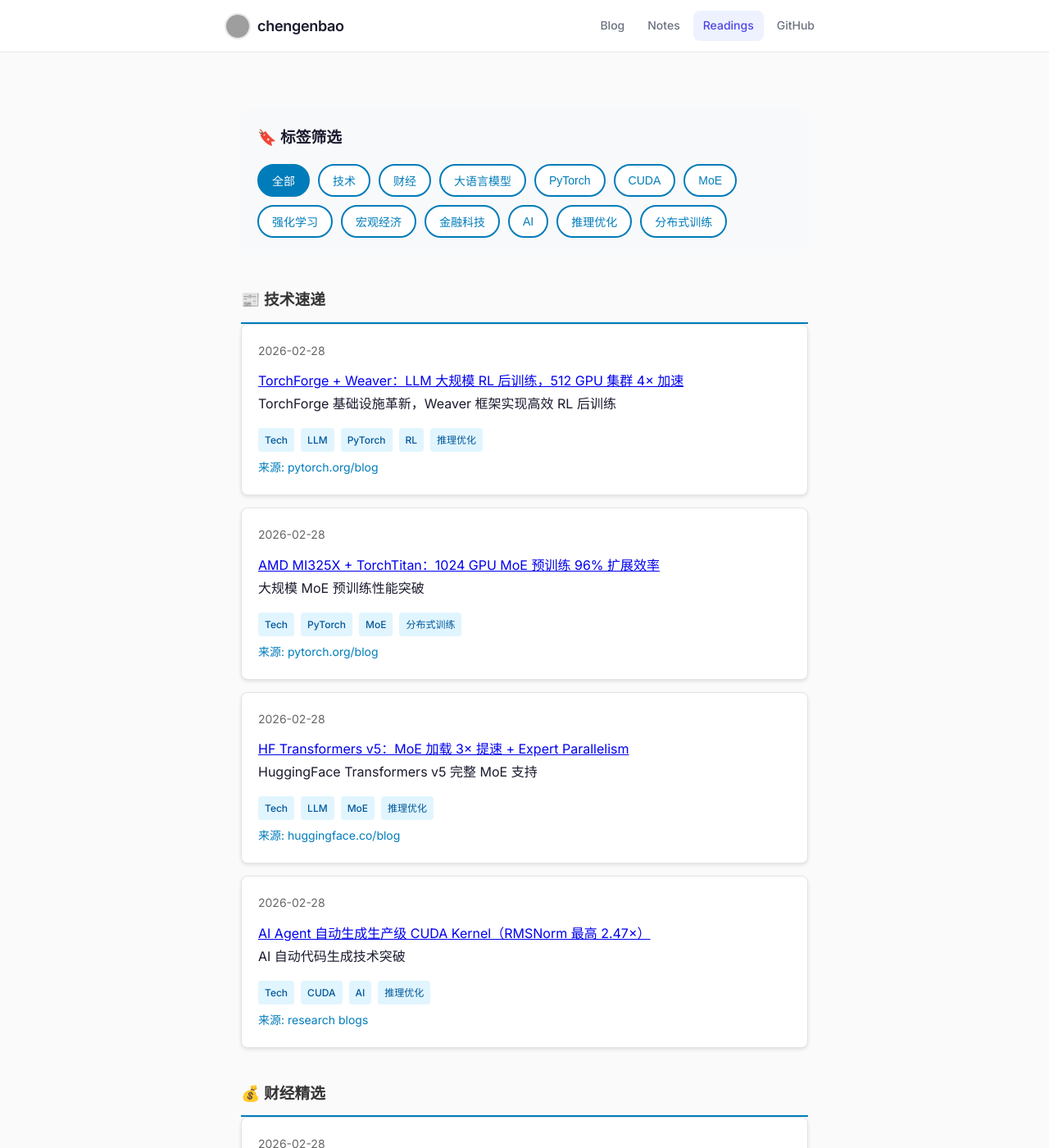
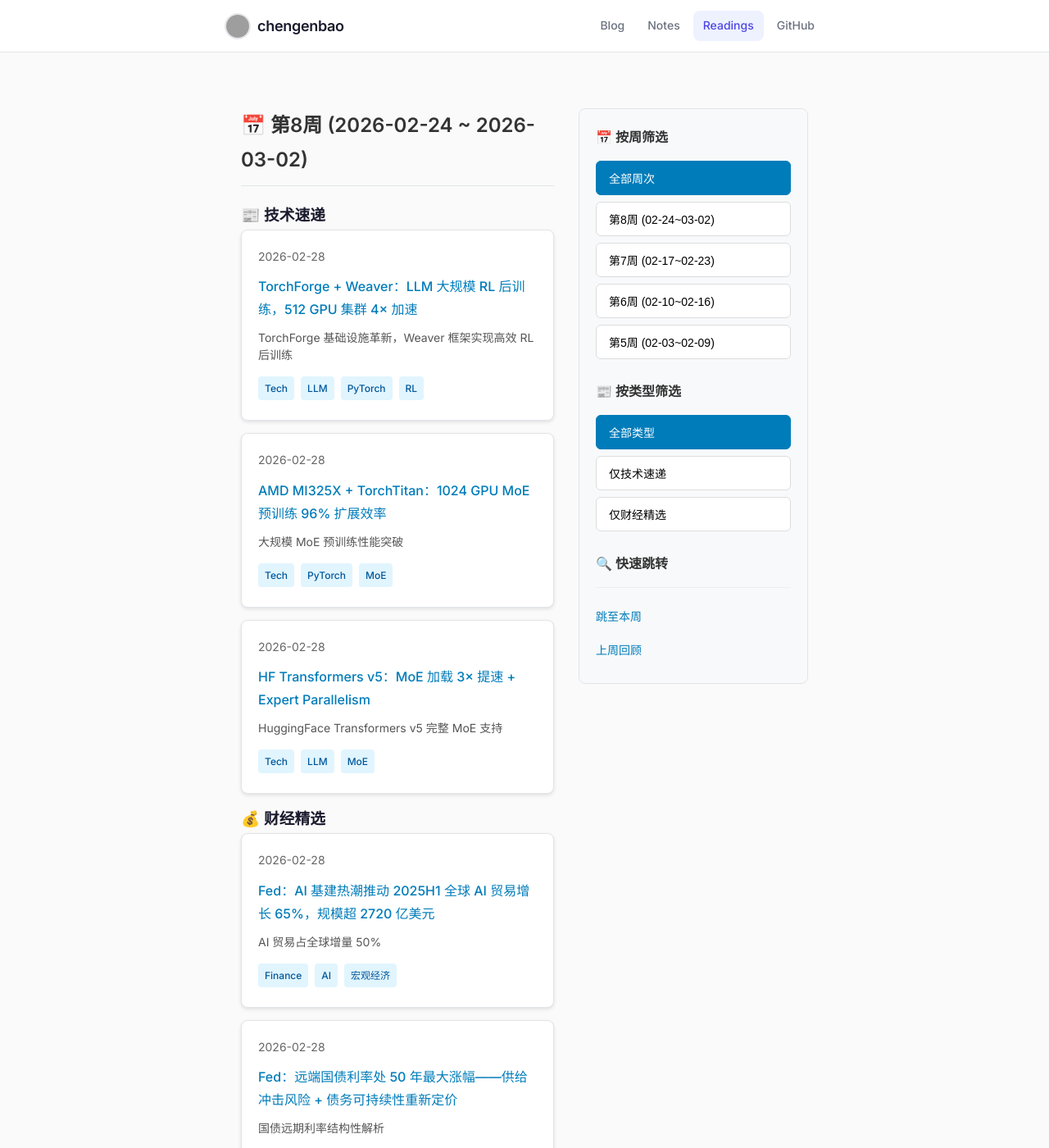
Before and after one commit to chengenbao/chengenbao.github.io, a Jekyll site: the page built from reading-list/index.md, in a window 1280 px wide and 1400 px high. Shown: the whole window at 82% size. Built offline with Jekyll 4.4.1, drawn with Linux system fonts in a browser that asks for light colours; some of the changed text lies outside the part shown; grey boxes are pictures that could not be loaded.

Commit message:
redesign: 改为左右分栏布局，右侧添加按周筛选

```diff
--- a/reading-list/index.md
+++ b/reading-list/index.md
@@ -1,114 +1,282 @@
 ---
 layout: default
-title: "Reading List · 标签筛选版"
+title: "Reading List · 按周筛选版"
 permalink: /reading-list/
 ---
 
-<div class="reading-list-container">
-  <div class="filter-section">
-    <h3>🔖 标签筛选</h3>
-    <div class="tag-filters">
-      <button class="tag-btn active" data-tag="all">全部</button>
-      <button class="tag-btn" data-tag="Tech">技术</button>
-      <button class="tag-btn" data-tag="Finance">财经</button>
-      <button class="tag-btn" data-tag="LLM">大语言模型</button>
-      <button class="tag-btn" data-tag="PyTorch">PyTorch</button>
-      <button class="tag-btn" data-tag="CUDA">CUDA</button>
-      <button class="tag-btn" data-tag="MoE">MoE</button>
-      <button class="tag-btn" data-tag="RL">强化学习</button>
-      <button class="tag-btn" data-tag="宏观经济">宏观经济</button>
-      <button class="tag-btn" data-tag="金融科技">金融科技</button>
-      <button class="tag-btn" data-tag="AI">AI</button>
-      <button class="tag-btn" data-tag="推理优化">推理优化</button>
-      <button class="tag-btn" data-tag="分布式训练">分布式训练</button>
-    </div>
-  </div>
+<div class="reading-list-layout">
+  <!-- 左侧文章列表 -->
+  <div class="articles-section">
+    <div class="week-group" data-week="2026-W08">
+      <h2>📅 第8周 (2026-02-24 ~ 2026-03-02)</h2>
 
-  <div class="content-section">
-    <h3>📰 技术速递</h3>
-    <div class="article-list tech-list">
-      <div class="article-item" data-tags="Tech,LLM,PyTorch,RL,推理优化" data-date="2026-02-28">
+      <h3>📰 技术速递</h3>
+      <div class="article-item" data-type="tech" data-week="2026-W08">
         <div class="article-date">2026-02-28</div>
         <div class="article-title"><a href="/reading-list/2026-02-28-tech/">TorchForge + Weaver：LLM 大规模 RL 后训练，512 GPU 集群 4× 加速</a></div>
         <div class="article-summary">TorchForge 基础设施革新，Weaver 框架实现高效 RL 后训练</div>
-        <div class="article-tags"><span class="tag">Tech</span><span class="tag">LLM</span><span class="tag">PyTorch</span><span class="tag">RL</span><span class="tag">推理优化</span></div>
-        <div><a href="https://pytorch.org/blog" class="source-link" target="_blank">来源: pytorch.org/blog</a></div>
+        <div class="article-tags"><span class="tag">Tech</span><span class="tag">LLM</span><span class="tag">PyTorch</span><span class="tag">RL</span></div>
       </div>
-      <div class="article-item" data-tags="Tech,PyTorch,MoE,分布式训练" data-date="2026-02-28">
+      <div class="article-item" data-type="tech" data-week="2026-W08">
         <div class="article-date">2026-02-28</div>
         <div class="article-title"><a href="/reading-list/2026-02-28-tech/">AMD MI325X + TorchTitan：1024 GPU MoE 预训练 96% 扩展效率</a></div>
         <div class="article-summary">大规模 MoE 预训练性能突破</div>
-        <div class="article-tags"><span class="tag">Tech</span><span class="tag">PyTorch</span><span class="tag">MoE</span><span class="tag">分布式训练</span></div>
-        <div><a href="https://pytorch.org/blog" class="source-link" target="_blank">来源: pytorch.org/blog</a></div>
+        <div class="article-tags"><span class="tag">Tech</span><span class="tag">PyTorch</span><span class="tag">MoE</span></div>
       </div>
-      <div class="article-item" data-tags="Tech,LLM,MoE,推理优化" data-date="2026-02-28">
+      <div class="article-item" data-type="tech" data-week="2026-W08">
         <div class="article-date">2026-02-28</div>
         <div class="article-title"><a href="/reading-list/2026-02-28-tech/">HF Transformers v5：MoE 加载 3× 提速 + Expert Parallelism</a></div>
         <div class="article-summary">HuggingFace Transformers v5 完整 MoE 支持</div>
-        <div class="article-tags"><span class="tag">Tech</span><span class="tag">LLM</span><span class="tag">MoE</span><span class="tag">推理优化</span></div>
-        <div><a href="https://huggingface.co/blog" class="source-link" target="_blank">来源: huggingface.co/blog</a></div>
+        <div class="article-tags"><span class="tag">Tech</span><span class="tag">LLM</span><span class="tag">MoE</span></div>
       </div>
-      <div class="article-item" data-tags="Tech,CUDA,AI,推理优化" data-date="2026-02-28">
-        <div class="article-date">2026-02-28</div>
-        <div class="article-title"><a href="/reading-list/2026-02-28-tech/">AI Agent 自动生成生产级 CUDA Kernel（RMSNorm 最高 2.47×）</a></div>
-        <div class="article-summary">AI 自动代码生成技术突破</div>
-        <div class="article-tags"><span class="tag">Tech</span><span class="tag">CUDA</span><span class="tag">AI</span><span class="tag">推理优化</span></div>
-        <div><a href="https://research blogs" class="source-link" target="_blank">来源: research blogs</a></div>
-      </div>
-    </div>
 
-    <h3>💰 财经精选</h3>
-    <div class="article-list finance-list">
-      <div class="article-item" data-tags="Finance,AI,金融科技,宏观经济" data-date="2026-02-28">
+      <h3>💰 财经精选</h3>
+      <div class="article-item" data-type="finance" data-week="2026-W08">
         <div class="article-date">2026-02-28</div>
         <div class="article-title"><a href="/reading-list/2026-02-28-finance/">Fed：AI 基建热潮推动 2025H1 全球 AI 贸易增长 65%，规模超 2720 亿美元</a></div>
         <div class="article-summary">AI 贸易占全球增量 50%</div>
-        <div class="article-tags"><span class="tag">Finance</span><span class="tag">AI</span><span class="tag">金融科技</span><span class="tag">宏观经济</span></div>
-        <div><a href="https://federalreserve.gov" class="source-link" target="_blank">来源: federalreserve.gov</a></div>
+        <div class="article-tags"><span class="tag">Finance</span><span class="tag">AI</span><span class="tag">宏观经济</span></div>
       </div>
-      <div class="article-item" data-tags="Finance,宏观经济" data-date="2026-02-28">
+      <div class="article-item" data-type="finance" data-week="2026-W08">
         <div class="article-date">2026-02-28</div>
         <div class="article-title"><a href="/reading-list/2026-02-28-finance/">Fed：远端国债利率处 50 年最大涨幅——供给冲击风险 + 债务可持续性重新定价</a></div>
         <div class="article-summary">国债远期利率结构性解析</div>
         <div class="article-tags"><span class="tag">Finance</span><span class="tag">宏观经济</span></div>
-        <div><a href="https://federalreserve.gov" class="source-link" target="_blank">来源: federalreserve.gov</a></div>
       </div>
-      <div class="article-item" data-tags="Finance,金融科技,宏观经济" data-date="2026-02-28">
-        <div class="article-date">2026-02-28</div>
-        <div class="article-title"><a href="/reading-list/2026-02-28-finance/">Fed：美国银行券历史与稳定币监管启示（Genius Act 对照分析）</a></div>
-        <div class="article-summary">稳定币与历史银行券深度对比</div>
-        <div class="article-tags"><span class="tag">Finance</span><span class="tag">金融科技</span><span class="tag">宏观经济</span></div>
-        <div><a href="https://federalreserve.gov" class="source-link" target="_blank">来源: federalreserve.gov</a></div>
+    </div>
+
+    <div class="week-group" data-week="2026-W07">
+      <h2>📅 第7周 (2026-02-17 ~ 2026-02-23)</h2>
+
+      <h3>📰 技术速递</h3>
+      <div class="article-item" data-type="tech" data-week="2026-W07">
+        <div class="article-date">2026-02-27</div>
+        <div class="article-title"><a href="/reading-list/2026-02-27-tech/">torchforge RL框架、MoE训练优化、CUDA Kernel自动生成</a></div>
+        <div class="article-summary">PyTorch 生态技术进展汇总</div>
+        <div class="article-tags"><span class="tag">Tech</span><span class="tag">PyTorch</span><span class="tag">CUDA</span></div>
+      </div>
+
+      <h3>💰 财经精选</h3>
+      <div class="article-item" data-type="finance" data-week="2026-W07">
+        <div class="article-date">2026-02-27</div>
+        <div class="article-title"><a href="/reading-list/2026-02-27-finance/">AI贸易影响、美债长端利率、Stablecoin历史</a></div>
+        <div class="article-summary">宏观经济与金融科技观察</div>
+        <div class="article-tags"><span class="tag">Finance</span><span class="tag">宏观经济</span><span class="tag">金融科技</span></div>
+      </div>
+    </div>
+  </div>
+
+  <!-- 右侧筛选面板 -->
+  <div class="sidebar-section">
+    <div class="filter-panel">
+      <h3>📅 按周筛选</h3>
+      <div class="week-filters">
+        <button class="week-btn active" data-week="all">全部周次</button>
+        <button class="week-btn" data-week="2026-W08">第8周 (02-24~03-02)</button>
+        <button class="week-btn" data-week="2026-W07">第7周 (02-17~02-23)</button>
+        <button class="week-btn" data-week="2026-W06">第6周 (02-10~02-16)</button>
+        <button class="week-btn" data-week="2026-W05">第5周 (02-03~02-09)</button>
+      </div>
+
+      <h3>📰 按类型筛选</h3>
+      <div class="type-filters">
+        <button class="type-btn active" data-type="all">全部类型</button>
+        <button class="type-btn" data-type="tech">仅技术速递</button>
+        <button class="type-btn" data-type="finance">仅财经精选</button>
+      </div>
+
+      <h3>🔍 快速跳转</h3>
+      <div class="quick-links">
+        <a href="#2026-W08" class="quick-link">跳至本周</a>
+        <a href="#2026-W07" class="quick-link">上周回顾</a>
       </div>
     </div>
   </div>
 </div>
 
 <style>
-.reading-list-container { max-width: 1200px; margin: 0 auto; padding: 20px; }
-.filter-section { background: #f8f9fa; padding: 20px; border-radius: 8px; margin-bottom: 30px; }
-.tag-filters { display: flex; flex-wrap: wrap; gap: 10px; margin-top: 15px; }
-.tag-btn { padding: 8px 16px; border: 2px solid #007cba; background: white; color: #007cba; border-radius: 20px; cursor: pointer; font-size: 14px; transition: all 0.3s ease; }
-.tag-btn:hover { background: #007cba; color: white; }
-.tag-btn.active { background: #007cba; color: white; }
-.content-section h3 { color: #333; border-bottom: 2px solid #007cba; padding-bottom: 10px; margin-top: 40px; }
-.article-item { background: white; border: 1px solid #e1e4e8; border-radius: 8px; padding: 20px; margin-bottom: 15px; box-shadow: 0 2px 4px rgba(0,0,0,0.1); transition: box-shadow 0.3s ease; }
-.article-item:hover { box-shadow: 0 4px 8px rgba(0,0,0,0.15); }
-.article-date { color: #666; font-size: 14px; margin-bottom: 10px; }
-.article-tags { margin-top: 15px; }
-.tag { display: inline-block; background: #e1f5fe; color: #01579b; padding: 4px 8px; border-radius: 4px; font-size: 12px; margin-right: 8px; margin-bottom: 4px; }
-.source-link { color: #007cba; text-decoration: none; font-size: 14px; }
-.source-link:hover { text-decoration: underline; }
+.reading-list-layout {
+  display: flex;
+  max-width: 1400px;
+  margin: 0 auto;
+  gap: 30px;
+  padding: 20px;
+}
+
+.articles-section {
+  flex: 1;
+  min-width: 0;
+}
+
+.sidebar-section {
+  width: 280px;
+  position: sticky;
+  top: 20px;
+  height: fit-content;
+}
+
+.filter-panel {
+  background: #f8f9fa;
+  padding: 20px;
+  border-radius: 8px;
+  border: 1px solid #e1e4e8;
+}
+
+.filter-panel h3 {
+  margin: 0 0 15px 0;
+  color: #333;
+  font-size: 16px;
+}
+
+.week-filters, .type-filters {
+  margin-bottom: 25px;
+}
+
+.week-btn, .type-btn {
+  display: block;
+  width: 100%;
+  padding: 10px 15px;
+  margin-bottom: 8px;
+  border: 1px solid #ddd;
+  background: white;
+  border-radius: 6px;
+  cursor: pointer;
+  text-align: left;
+  font-size: 14px;
+  transition: all 0.2s ease;
+}
+
+.week-btn:hover, .type-btn:hover {
+  background: #f0f8ff;
+  border-color: #007cba;
+}
+
+.week-btn.active, .type-btn.active {
+  background: #007cba;
+  color: white;
+  border-color: #007cba;
+}
+
+.quick-links {
+  border-top: 1px solid #eee;
+  padding-top: 15px;
+}
+
+.quick-link {
+  display: block;
+  padding: 8px 0;
+  color: #007cba;
+  text-decoration: none;
+  font-size: 14px;
+}
+
+.quick-link:hover {
+  text-decoration: underline;
+}
+
+.week-group {
+  margin-bottom: 40px;
+  padding-bottom: 20px;
+  border-bottom: 2px solid #f0f0f0;
+}
+
+.week-group h2 {
+  color: #333;
+  margin-bottom: 20px;
+  padding-bottom: 10px;
+  border-bottom: 1px solid #e1e4e8;
+}
+
+.article-item {
+  background: white;
+  border: 1px solid #e1e4e8;
+  border-radius: 8px;
+  padding: 20px;
+  margin-bottom: 15px;
+  box-shadow: 0 2px 4px rgba(0,0,0,0.1);
+}
+
+.article-date {
+  color: #666;
+  font-size: 14px;
+  margin-bottom: 8px;
+}
+
+.article-title {
+  margin: 10px 0;
+}
+
+.article-title a {
+  color: #007cba;
+  text-decoration: none;
+  font-weight: 500;
+}
+
+.article-title a:hover {
+  text-decoration: underline;
+}
+
+.article-summary {
+  color: #555;
+  font-size: 14px;
+  line-height: 1.5;
+  margin: 10px 0;
+}
+
+.article-tags {
+  margin-top: 15px;
+}
+
+.tag {
+  display: inline-block;
+  background: #e1f5fe;
+  color: #01579b;
+  padding: 4px 8px;
+  border-radius: 4px;
+  font-size: 12px;
+  margin-right: 8px;
+  margin-bottom: 4px;
+}
+
+@media (max-width: 768px) {
+  .reading-list-layout {
+    flex-direction: column;
+  }
+
+  .sidebar-section {
+    width: 100%;
+    position: static;
+  }
+}
 </style>
 
 <script>
-document.querySelectorAll('.tag-btn').forEach(btn => {
+// 按周筛选
+ document.querySelectorAll('.week-btn').forEach(btn => {
   btn.addEventListener('click', () => {
-    document.querySelectorAll('.tag-btn').forEach(b => b.classList.remove('active'));
+    document.querySelectorAll('.week-btn').forEach(b => b.classList.remove('active'));
     btn.classList.add('active');
-    const tag = btn.dataset.tag;
+    const week = btn.dataset.week;
+
+    document.querySelectorAll('.week-group').forEach(group => {
+      if (week === 'all' || group.dataset.week === week) {
+        group.style.display = 'block';
+      } else {
+        group.style.display = 'none';
+      }
+    });
+  });
+});
+
+// 按类型筛选
+ document.querySelectorAll('.type-btn').forEach(btn => {
+  btn.addEventListener('click', () => {
+    document.querySelectorAll('.type-btn').forEach(b => b.classList.remove('active'));
+    btn.classList.add('active');
+    const type = btn.dataset.type;
+
     document.querySelectorAll('.article-item').forEach(item => {
-      if (tag === 'all' || item.dataset.tags.includes(tag)) {
+      if (type === 'all' || item.dataset.type === type) {
         item.style.display = 'block';
       } else {
         item.style.display = 'none';
```
